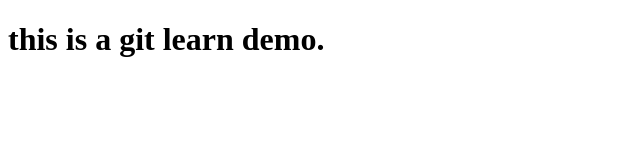
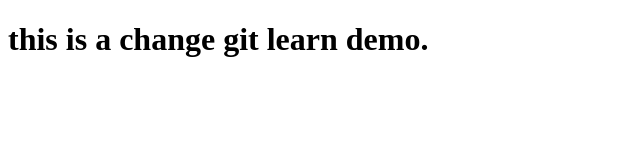
Before and after one commit to ChenKaiKe/learngit, a plain HTML site: page index.html in a window 1280 px wide. Shown: the whole page, without its empty margins (0-640 px from the left). Drawn offline with Linux system fonts and the light colour scheme.

Commit message:
add change

```diff
--- a/index.html
+++ b/index.html
@@ -6,7 +6,7 @@
 	</head>
 	<body>
 		<div id="git">
-			<h1>this is a git learn demo.</h1>
+			<h1>this is a change git learn demo.</h1>
 		</div>
 	</body>
 </html>
```
